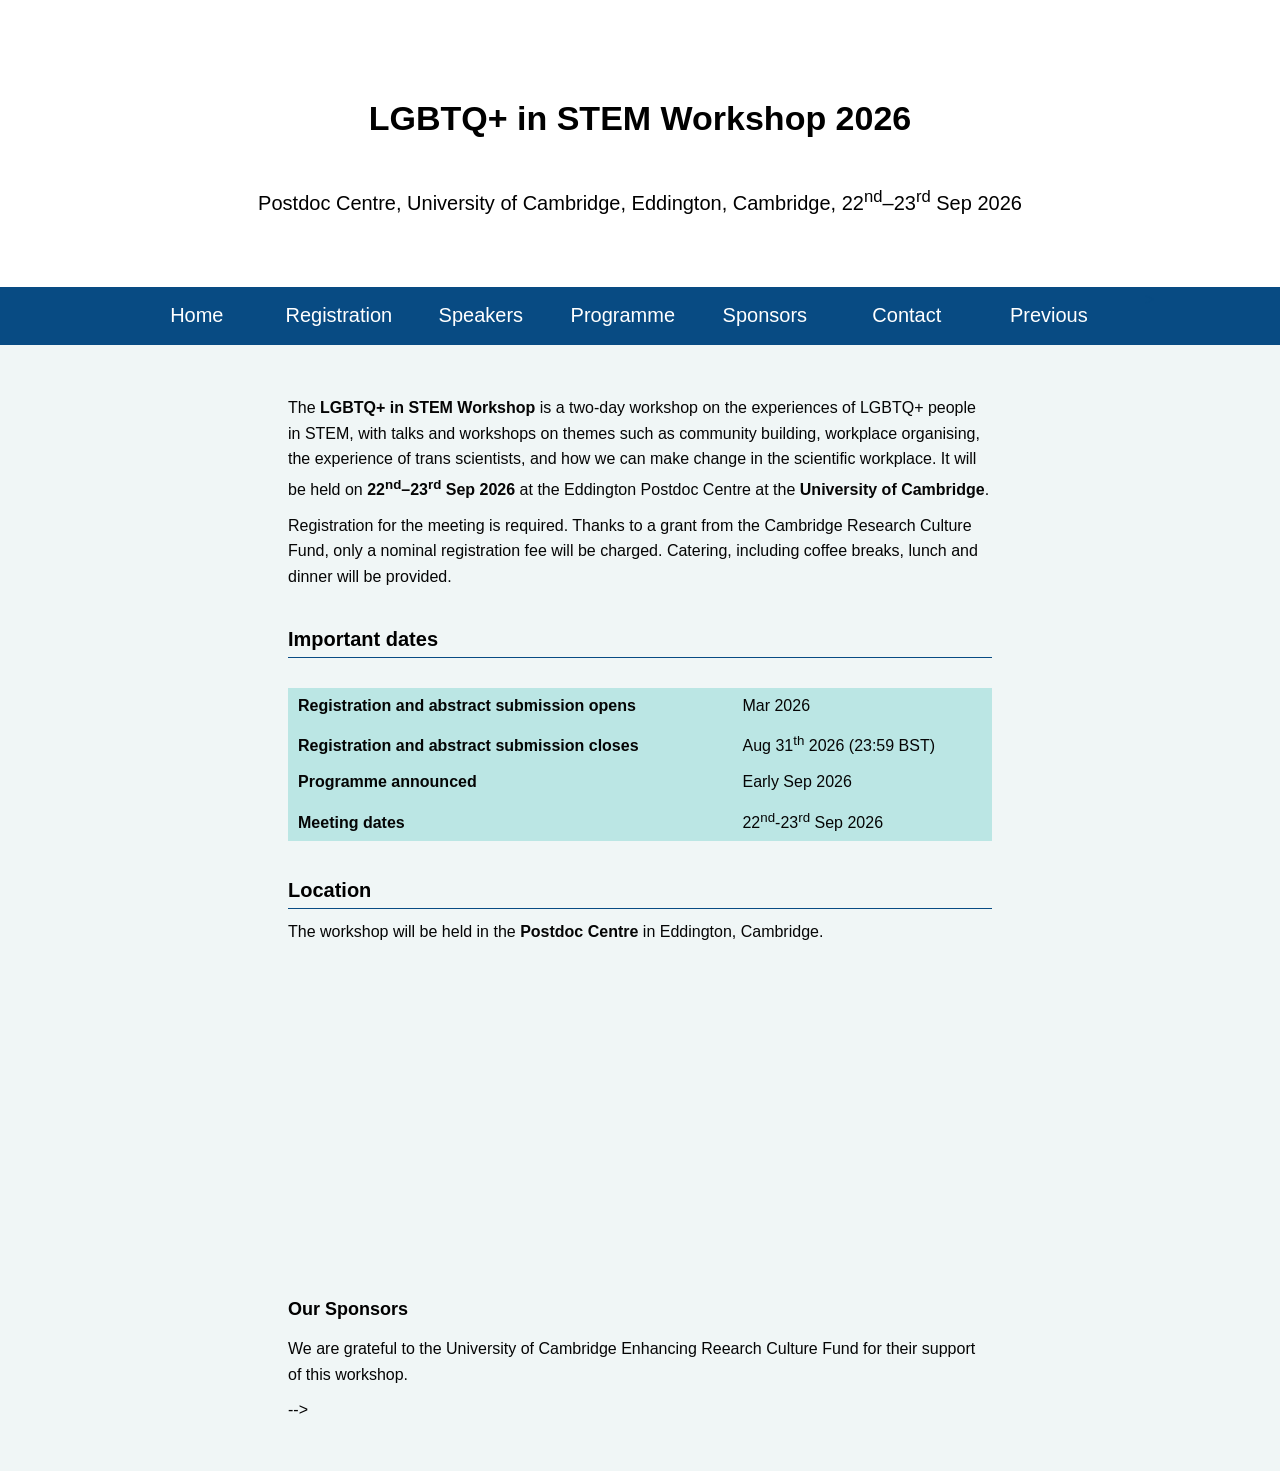
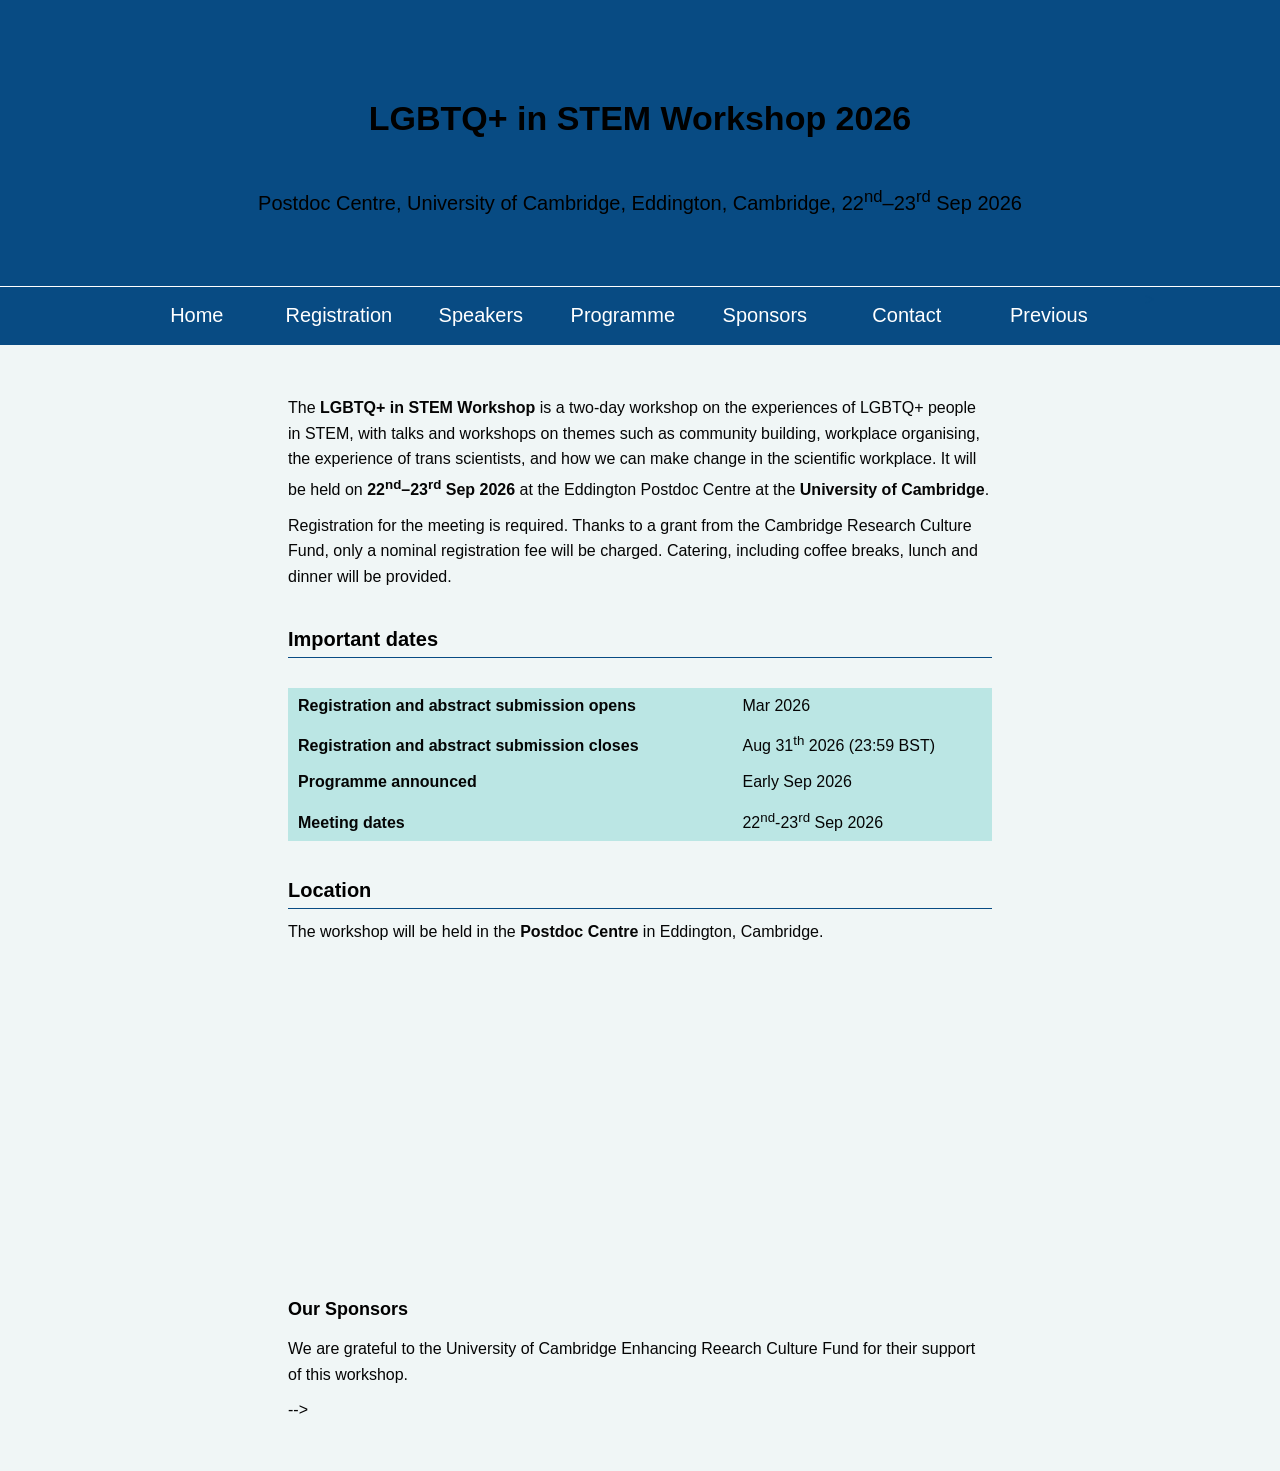

Update styles.css

--- a/stylesheets/styles.css
+++ b/stylesheets/styles.css
@@ -504,7 +504,6 @@ header {
   color: black;
   font-size: 20px;
   color: black;
-  background-color: white;
   padding-top: 60px;
   padding-bottom: 60px;
   padding-left: 16px;
